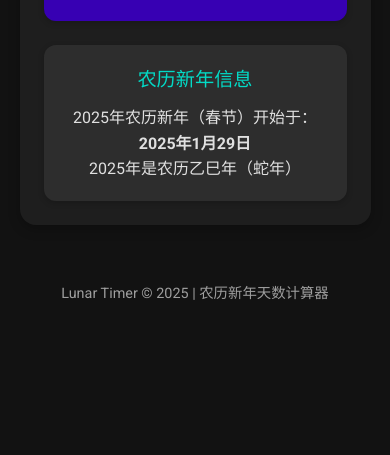
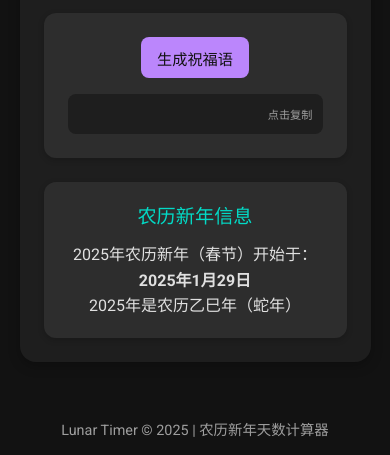
Before and after one commit to Timer-u/Lunar-Timer, a plain HTML site: page index.html in a window 390 px wide. Shown: the part 494-949 px from the top of the page. Before the commit the page ends 844 px from the top, so only its background shows below. Drawn offline with Linux system fonts and the light colour scheme.

Commit message:
feat: add wishes

```diff
--- a/index.html
+++ b/index.html
@@ -27,6 +27,12 @@
         <div class="counter-text">天</div>
       </div>
 
+      <!-- 新添加的祝福语生成区域 -->
+      <div class="wish-container">
+        <button id="generateWishBtn" class="wish-btn">生成祝福语</button>
+        <div id="wishOutput" class="wish-output"></div>
+      </div>
+
       <div class="lunar-info">
         <div class="info-title">农历新年信息</div>
         <div class="info-content">
--- a/script.js
+++ b/script.js
@@ -3,6 +3,8 @@ document.addEventListener("DOMContentLoaded", function () {
   const currentDateElement = document.getElementById("currentDate");
   const currentTimeElement = document.getElementById("currentTime");
   const daysCounterElement = document.getElementById("daysCounter");
+  const generateWishBtn = document.getElementById("generateWishBtn");
+  const wishOutput = document.getElementById("wishOutput");
 
   // 设置2025年农历新年开始日期 (2025年1月29日)
   const lunarNewYear2025 = new Date(2025, 0, 29);
@@ -45,6 +47,14 @@ document.addEventListener("DOMContentLoaded", function () {
     return result;
   }
 
+  // 获取已过天数
+  function getDaysPassed() {
+    const now = new Date();
+    const diffTime = Math.abs(now - lunarNewYear2025);
+    const diffDays = Math.ceil(diffTime / (1000 * 60 * 60 * 24));
+    return now < lunarNewYear2025 ? 0 : diffDays;
+  }
+
   // 更新时间和日期
   function updateDateTime() {
     const now = new Date();
@@ -62,14 +72,41 @@ document.addEventListener("DOMContentLoaded", function () {
     const time = now.toLocaleTimeString("zh-CN");
     currentTimeElement.textContent = time;
 
-    // 计算农历新年已过天数
-    const diffTime = Math.abs(now - lunarNewYear2025);
-    const diffDays = Math.ceil(diffTime / (1000 * 60 * 60 * 24));
-
-    // 如果当前日期在农历新年之前，则显示0
-    const dayCount = now < lunarNewYear2025 ? 0 : diffDays;
+    // 更新天数计数器
+    const dayCount = getDaysPassed();
     daysCounterElement.textContent = numberToChinese(dayCount);
   }
+
+  // 生成祝福语
+  function generateWish() {
+    const daysPassed = getDaysPassed();
+    const dayChinese = numberToChinese(daysPassed);
+    const wishText = `新年第${dayChinese}天快乐~`;
+
+    wishOutput.textContent = wishText;
+    wishOutput.classList.remove("copied");
+  }
+
+  // 复制祝福语到剪贴板
+  function copyWishToClipboard() {
+    if (wishOutput.textContent) {
+      navigator.clipboard.writeText(wishOutput.textContent)
+        .then(() => {
+          wishOutput.classList.add("copied");
+          setTimeout(() => {
+            wishOutput.classList.remove("copied");
+          }, 2000);
+        })
+        .catch(err => {
+          console.error('复制失败:', err);
+          alert('复制失败，请手动复制文本');
+        });
+    }
+  }
+
+  // 事件监听
+  generateWishBtn.addEventListener("click", generateWish);
+  wishOutput.addEventListener("click", copyWishToClipboard);
 
   // 初始更新
   updateDateTime();
--- a/style.css
+++ b/style.css
@@ -148,3 +148,95 @@ footer {
     padding: 1.5rem;
   }
 }
+
+.wish-container {
+  background: #2d2d2d;
+  border-radius: 12px;
+  padding: 1.5rem;
+  margin: 1.5rem 0;
+  box-shadow: 0 2px 6px rgba(0, 0, 0, 0.2);
+  text-align: center;
+}
+
+.wish-btn {
+  background: #bb86fc;
+  color: #121212;
+  border: none;
+  border-radius: 8px;
+  padding: 0.8rem 1.5rem;
+  font-size: 1.1rem;
+  font-weight: 500;
+  cursor: pointer;
+  transition: background 0.3s ease;
+  margin-bottom: 1rem;
+}
+
+.wish-btn:hover {
+  background: #9b6dde;
+}
+
+.wish-output {
+  background: #1e1e1e;
+  border-radius: 8px;
+  padding: 1rem;
+  font-size: 1.2rem;
+  color: #03dac6;
+  font-weight: 500;
+  cursor: pointer;
+  transition: all 0.3s ease;
+  position: relative;
+  min-height: 40px;
+}
+
+.wish-output:hover {
+  background: #252525;
+  transform: scale(1.02);
+}
+
+.wish-output::after {
+  content: "点击复制";
+  position: absolute;
+  right: 10px;
+  top: 50%;
+  transform: translateY(-50%);
+  font-size: 0.8rem;
+  color: #9e9e9e;
+}
+
+.wish-output.copied {
+  background: #03dac6;
+  color: #121212;
+}
+
+.wish-output.copied::after {
+  content: "✓ 已复制";
+  color: #121212;
+}
+
+/* 响应式调整 */
+@media (max-width: 768px) {
+  .wish-btn {
+    padding: 0.7rem 1.2rem;
+    font-size: 1rem;
+  }
+
+  .wish-output {
+    font-size: 1.1rem;
+  }
+}
+
+@media (max-width: 480px) {
+  .wish-btn {
+    padding: 0.6rem 1rem;
+    font-size: 0.95rem;
+  }
+
+  .wish-output {
+    font-size: 1rem;
+    padding: 0.8rem;
+  }
+
+  .wish-output::after {
+    font-size: 0.7rem;
+  }
+}
```
